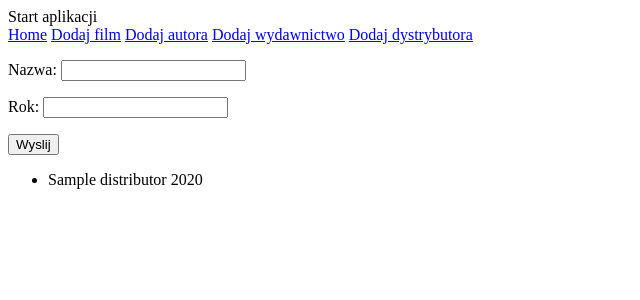
After one commit to Marcinxvx/projekt_do_nauki_django, a Django app: page /add_distributor/ in a window 1280 px wide. The commit adds this page. Shown: the top 300 px of the page, without its empty margins (0-640 px from the left). Run offline with Django 5.2, Linux system fonts and the light colour scheme; tables that the repository leaves empty hold one stand-in row (values such as "Sample post").

Commit message:
Distributor view as FORM

```diff
--- /dev/null
+++ b/films/forms.py
@@ -0,0 +1,5 @@
+from django import forms
+
+class AddDistributorForm(forms.Form):
+    name = forms.CharField(max_length=100, label='Nazwa')
+    year = forms.IntegerField(label='Rok')
--- a/films/models.py
+++ b/films/models.py
@@ -13,3 +13,7 @@ class Film(models.Model):
 class Publisher(models.Model):
     name = models.CharField(max_length=100)
     year = models.IntegerField()
+
+class Distributor(models.Model):
+    name = models.CharField(max_length=100)
+    year = models.IntegerField()
--- /dev/null
+++ b/films/templates/distributor/add_distributor.html
@@ -0,0 +1,14 @@
+{% extends 'base.html' %}
+{% block zawartosc %}
+{% include 'distributor/distributor_form.html' %}
+<div>
+    <ul>
+        {% for distributor in distributors %}
+            <li>
+                <p>{{ distributor.name }} {{ distributor.year }}</p>
+            </li>
+        {%  endfor %}
+    </ul>
+</div>
+
+{% endblock %}
--- /dev/null
+++ b/films/templates/distributor/distributor_form.html
@@ -0,0 +1,9 @@
+{% block zawartosc %}
+    <div>
+        <form method="POST">
+            {% csrf_token %}
+            {{ form.as_p }}
+            <button type="submit">Wyslij</button>
+        </form>
+    </div>
+{% endblock %}
--- a/films/views.py
+++ b/films/views.py
@@ -4,7 +4,8 @@ from django.shortcuts import render
 from django.urls import reverse
 
 from django.views import View
-from films.models import Author, Publisher
+from films.models import Author, Publisher, Distributor
+from films.forms import AddDistributorForm
 
 
 # Create your views here.
@@ -55,7 +56,7 @@ class AddPublisherView(View):
     def post(self, request):
         name = request.POST['name']
         year = request.POST['year']
-        publisher = Publisher.objects.create(name=name, year=year)
+        Publisher.objects.create(name=name, year=year)
         return HttpResponseRedirect(reverse('add_publisher'))
 
 class DeletePublisherView(View):
@@ -78,3 +79,20 @@ class UpdatePublisherView(View):
         publisher.year = request.POST['year']
         publisher.save()
         return HttpResponseRedirect(reverse('update_publisher', kwargs={'primary_key': primary_key}))
+
+# tworzenie widoków i formularzy na podstawie forms.py -
+# sluzy do walidacji danych i tworzenia formularzy, ale itak MUSZE pobrac dane z bazy jeżęli chce je do kontekstu przekazac np. lista dystrybutorow
+class AddDistributorView(View):
+    def get(self, request):
+        distributors = Distributor.objects.all()
+        form = AddDistributorForm()
+        return render(request, 'distributor/add_distributor.html', {'form': form, 'distributors': distributors} )
+    def post(self, request):
+        distributors = Distributor.objects.all()
+        form = AddDistributorForm(request.POST) # pobieramy formularz wypelniony danymi
+        if form.is_valid():                     # walidujemy go wedlug wlasnych standardow z klasy z forms.py
+            name = form.cleaned_data['name']    # pobieramy dane z pól
+            year = form.cleaned_data['year']    # pobieramy dane z pól
+            Distributor.objects.create(name=name, year=year) # tworzymy obiek w bazie danych
+            return HttpResponseRedirect(reverse('add_distributor'))
+        return render(request, 'distributor/add_distributor.html', {'form': form, 'distributors': distributors})
--- a/projekt_do_nauki_django/urls.py
+++ b/projekt_do_nauki_django/urls.py
@@ -29,5 +29,6 @@ urlpatterns = [
     path('add_publisher/', views.AddPublisherView.as_view(), name='add_publisher'),
     path('delete_publisher/<int:primary_key>', views.DeletePublisherView.as_view(), name='delete_publisher'),
     path('update_publisher/<int:primary_key>', views.UpdatePublisherView.as_view(), name='update_publisher'),
+    path('add_distributor/', views.AddDistributorView.as_view(), name='add_distributor'),
 
 ]
--- a/templates/links.html
+++ b/templates/links.html
@@ -3,4 +3,5 @@
     <a href="{%  url 'add_film' %}">Dodaj film</a>
     <a href="{% url 'add_author' %}">Dodaj autora</a>
     <a href="{% url 'add_publisher' %}">Dodaj wydawnictwo</a>
+    <a href="{% url 'add_distributor' %}">Dodaj dystrybutora</a>
 </div>
```
Also changed, not shown: films/migrations/0003_distributor.py (added).
